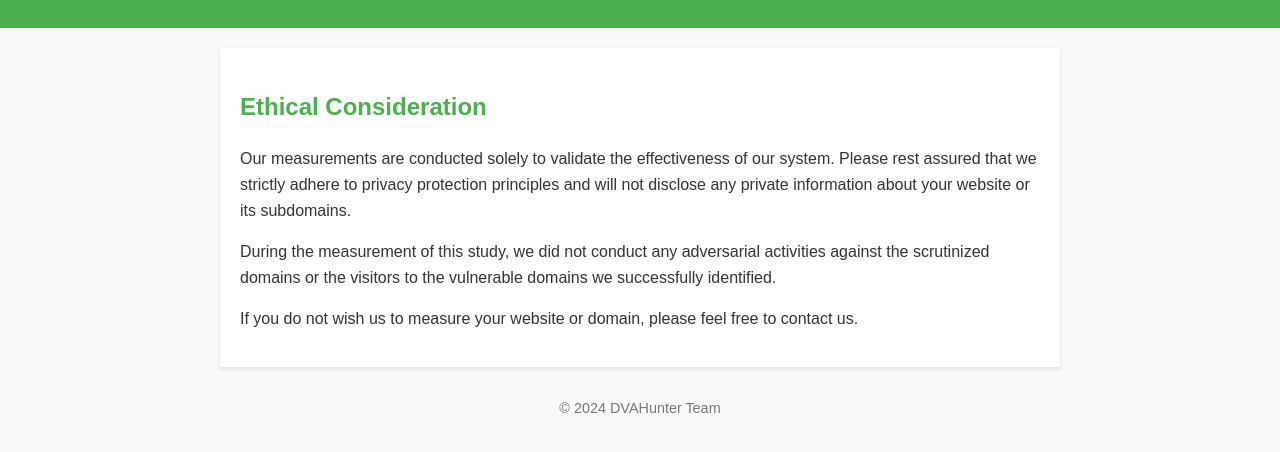
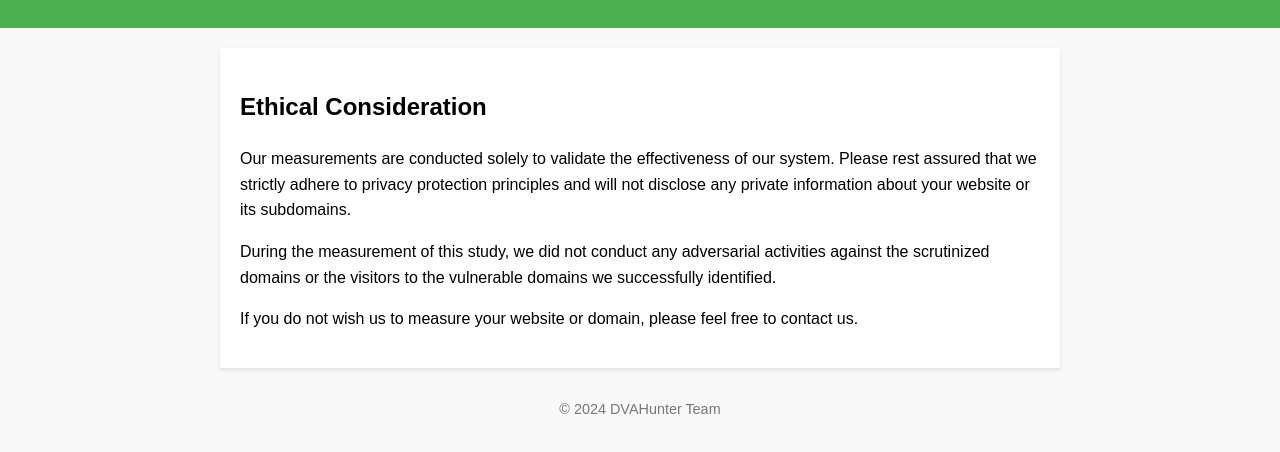
Before and after one commit to DVAHunter/DVAHunter, a plain HTML site: page index.html in a window 1280 px wide. Shown: the part 86-538 px from the top of the page. Drawn offline with Linux system fonts and the light colour scheme.

Commit message:
update the website

```diff
--- a/index.html
+++ b/index.html
@@ -3,15 +3,47 @@
 <head>
     <meta charset="UTF-8">
     <meta name="viewport" content="width=device-width, initial-scale=1.0">
-    <title>DVAHunter Measurements</title>
-    <link rel="stylesheet" type="text/css" href="main.css">
-    <script src="index.js" defer></script>
+    <title>DVAHunter  Measurements</title>
+    <style>
+        body {
+            font-family: Arial, sans-serif;
+            line-height: 1.6;
+            margin: 0;
+            padding: 0;
+            background-color: #f9f9f9;
+        }
+        header {
+            background-color: #4CAF50;
+            color: white;
+            padding: 10px 15px;
+            text-align: center;
+        }
+        main {
+            max-width: 800px;
+            margin: 20px auto;
+            padding: 20px;
+            background: white;
+            box-shadow: 0 2px 4px rgba(0, 0, 0, 0.1);
+        }
+        footer {
+            text-align: center;
+            padding: 10px;
+            font-size: 0.9em;
+            color: #777;
+        }
+    </style>
 </head>
 <body>
     <header>
         <h1>DVAHunter Measurements</h1>
     </header>
-    <main id="main-content"></main>
+    <main>
+        <h2>Ethical Consideration</h2>
+        <p>Our measurements are conducted solely to validate the effectiveness of our system. Please rest assured that we strictly adhere to privacy protection principles and will not disclose any private information about your website or its subdomains.</p>
+        <p>During the measurement of this study, we did not conduct any adversarial activities against the scrutinized domains or the visitors to the vulnerable domains we successfully identified.</p>
+        <p>If you do not wish us to measure your website or domain, please feel free to contact us.</p>
+
+    </main>
     <footer>
         &copy; 2024 DVAHunter Team
     </footer>
--- a/static/index.js
+++ /dev/null
@@ -1,11 +0,0 @@
-window.onload = function () {
-    document.getElementById("main-content").innerHTML = `
-        <h2>Ethical Consideration</h2>
-        <p>Our measurements are conducted solely to validate the effectiveness of our system.
-        Please rest assured that we strictly adhere to privacy protection principles and will not disclose any private
-        information about your website or its subdomains.</p>
-        <p>During the measurement of this study, we did not conduct any adversarial activities against the scrutinized domains
-        or the visitors to the vulnerable domains we successfully identified.</p>
-        <p>If you do not wish us to measure your website or domain, please feel free to contact us.</p>
-    `;
-};
--- a/static/main.css
+++ /dev/null
@@ -1,39 +0,0 @@
-body {
-    font-family: Arial, sans-serif;
-    line-height: 1.6;
-    margin: 0;
-    padding: 0;
-    background-color: #f9f9f9;
-}
-
-header {
-    background-color: #4CAF50;
-    color: white;
-    padding: 10px 15px;
-    text-align: center;
-}
-
-main {
-    max-width: 800px;
-    margin: 20px auto;
-    padding: 20px;
-    background: white;
-    box-shadow: 0 2px 4px rgba(0, 0, 0, 0.1);
-}
-
-footer {
-    text-align: center;
-    padding: 10px;
-    font-size: 0.9em;
-    color: #777;
-}
-
-h2 {
-    color: #4CAF50;
-    margin-bottom: 20px;
-}
-
-p {
-    color: #333;
-    margin-bottom: 15px;
-}
```
